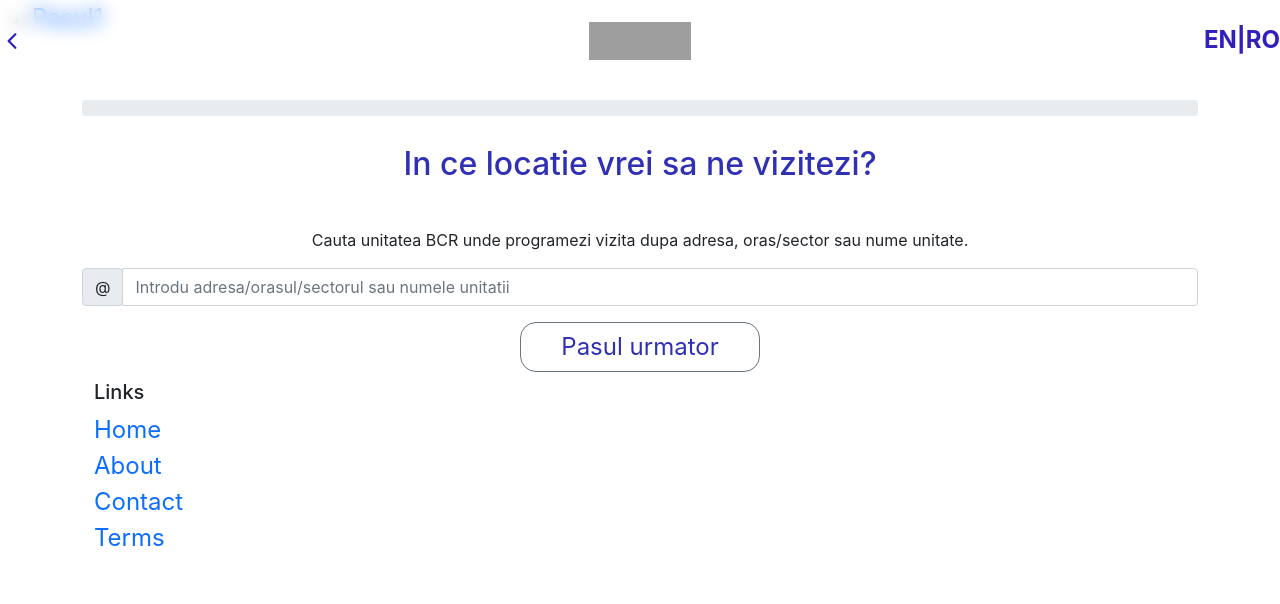
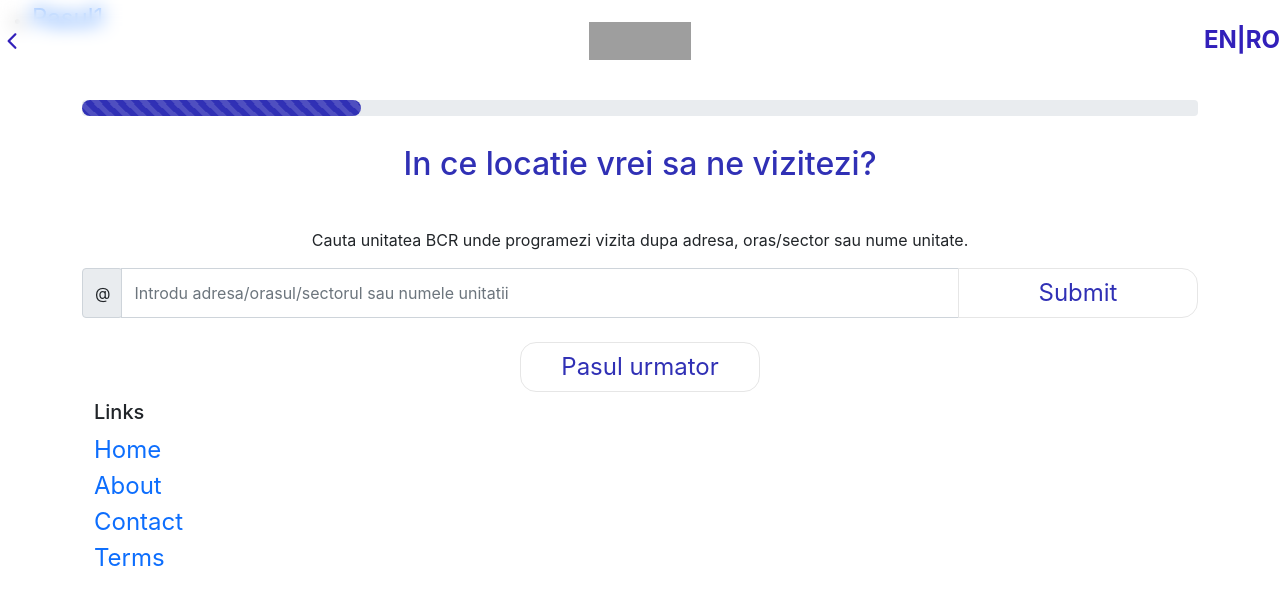
Before and after one commit to Hvdri/hackITall12-10-2022, a React (Create React App) app in the folder frontend/: page /Pasul2 in a window 1280 px wide. Shown: the top 604 px of the page. Built offline with nearby package versions, Linux system fonts and the light colour scheme; grey boxes are pictures that could not be loaded.

Commit message:
FUCKING YOYO IS BACK BBY

```diff
--- a/frontend/package.json
+++ b/frontend/package.json
@@ -7,6 +7,7 @@
     "@testing-library/react": "^13.4.0",
     "@testing-library/user-event": "^13.5.0",
     "i": "^0.3.7",
+    "jquery": "^3.6.1",
     "npm": "^9.2.0",
     "or": "^0.2.0",
     "react": "^18.2.0",
--- a/frontend/src/components/pasul1/Pasul1.css
+++ b/frontend/src/components/pasul1/Pasul1.css
@@ -49,7 +49,7 @@
     min-width: 15rem;
 }
 
-.progress-bar {
+.progress {
     width: 14.2857142857%;
 }
 
--- a/frontend/src/components/pasul1/Pasul1.jsx
+++ b/frontend/src/components/pasul1/Pasul1.jsx
@@ -3,31 +3,36 @@ import { BrowserRouter as Router,Routes, Route, Link } from 'react-router-dom';
 
 import Footer from '../../sharepages/footer/Footer';
 import Navbar from '../../sharepages/navbar/Navbar';
-
+import $ from "jquery";
 import './Pasul1.css';
 
+import '../../App'
 
 import { useState } from 'react';
 // import axios from "axios";
 
 function Pasul1 (){
 
-  const [motiv, setMotiv] = useState('');
+    const [name, setName] = useState("");
+    const [result, setResult] = useState("");
 
-  let ofr = 'Operatiune fara numerar';
+    const handleChange = (e) => {
+        setName(e.target.value);
+    };
 
-  const handleClick = (e) => {
-    e.preventDefault();
-    console.log(motiv);
-    // axios.get('http://localhost:5000/api/pasul1')
-    // .then(res => {
-    //   console.log(res);
-    //   setData(res.data);
-    // })
-    // .catch(err => {
-    //   console.log(err);
-    // })
-  }
+    const handleSumbit = (e) => {
+        e.preventDefault();
+        const form = $(e.target);
+        $.ajax({
+            type: "POST",
+            url: form.attr("action"),
+            data: form.serialize(),
+            success(data) {
+                setResult(data);
+            },
+        });
+    };
+
 
 
 
@@ -36,7 +41,7 @@ function Pasul1 (){
       <div className='container pt-5'>
       <Navbar />
       <div class="progress">
-        <div class="progress-bar" role="progressbar" aria-valuenow="25" aria-valuemin="0" aria-valuemax="100"></div>
+        <div class="progress-bar progress-bar-striped progress-bar-animated" role="progressbar" aria-valuenow="75" aria-valuemin="0" aria-valuemax="100"></div>
       </div>
 
       <div class="d-flex align-items-center flex-column">
@@ -46,14 +51,17 @@ function Pasul1 (){
 
       <div className='container col-align-items-center col-5'>
         <div className='row'>
-          <button type="button" className="btn btn-primary" data-toggle="button" aria-pressed="false" autocomplete="off" >
+          <button type="button" className="btn btn-primary" data-toggle="button" aria-pressed="false" autocomplete="off"
+          action="http://localhost:8000/server.php"
+            method="post"
+            onClick={(event) => handleSumbit(event)}
+          >
               Depunere sau retragere numerar
           </button>
         </div>
 
         <div className='row'>
           <button type="button" className="btn btn-primary" data-toggle="button" aria-pressed="false" autocomplete="off"
-                  onClick={() => setMotiv(ofr)}
                   name='name'
           >
               Operatiune fara numerar
--- a/frontend/src/components/pasul2/Pasul2.css
+++ b/frontend/src/components/pasul2/Pasul2.css
@@ -1,3 +1,12 @@
-.progress-bar2 {
+.pro2 {
     width: 28.5714285714%;
 }
+
+.btn {
+    border: 1px solid #e6e6e6;
+    border-radius: 1rem;
+}
+
+.span {
+    font-size: 10px;
+}
--- a/frontend/src/components/pasul2/Pasul2.jsx
+++ b/frontend/src/components/pasul2/Pasul2.jsx
@@ -3,15 +3,39 @@ import '../../App';
 import { BrowserRouter as Router,Routes, Route, Link } from 'react-router-dom';
 import Navbar from '../../sharepages/navbar/Navbar';
 import Footer from '../../sharepages/footer/Footer';
+import $ from "jquery";
+import './Pasul2.css';
+import { useState } from 'react';
 
-import './Pasul2.css';
 
 function Pasul2(){
+  const [name, setName] = useState("");
+    const [result, setResult] = useState("");
+
+    const handleChange = (e) => {
+        setName(e.target.value);
+    };
+
+    const handleSumbit = (e) => {
+        e.preventDefault();
+        const form = $(e.target);
+        $.ajax({
+            type: "POST",
+            url: form.attr("action"),
+            data: form.serialize(),
+            success(data) {
+                setResult(data);
+                console.log(data);
+            },
+        });
+    };
+
     return (
         <div className='container pt-5'>
         <Navbar />
-        <div class="progress">
-        <div class="progress-bar2" role="progressbar" aria-valuenow="25" aria-valuemin="0" aria-valuemax="100"></div>
+        <div class="progress pro2">
+        <div class="progress-bar progress-bar-striped progress-bar-animated" role="progressbar" aria-valuenow="75" aria-valuemin="0" aria-valuemax="100"></div>
+
         </div>
 
         <div class="d-flex align-items-center flex-column">
@@ -21,12 +45,27 @@ function Pasul2(){
 
         <div className='d-flex flex-column'>
 
-          <div class="input-group mb-3 d-flex">
-              <div class="input-group-prepend">
+
+              <form class="input-group mb-3 d-flex"
+                action="http://localhost:8000/server.php"
+                method="post"
+                onSubmit={(event) => handleSumbit(event)}
+              >
+              <div class="input-group-prepend d-flex">
                 <span class="input-group-text" id="basic-addon1">@</span>
               </div>
-            <input type="text" class="form-control" placeholder="Introdu adresa/orasul/sectorul sau numele unitatii" aria-label="Username" aria-describedby="basic-addon1"/>
-          </div>
+
+                <label htmlFor="name"></label>
+                <input type="text"
+                    id="name"
+                    name="name"
+                    value={name}
+                    onChange={(event) => handleChange(event)} class="form-control" placeholder="Introdu adresa/orasul/sectorul sau numele unitatii" aria-label="Username" aria-describedby="basic-addon1"
+                />
+                <button className='btn btn-primary' type="submit">Submit</button>
+                </form>
+                <h1>{result}</h1>
+
 
           <Link to="/Pasul3" className='d-flex justify-content-center'>
             <button className='btn btn-secondary'>
--- a/frontend/src/components/pasul3/Pasul3.css
+++ b/frontend/src/components/pasul3/Pasul3.css
@@ -1,3 +1,3 @@
-.progress-bar {
+.progress {
     width: 42.8571428571%;
 }
--- a/frontend/src/components/pasul4/Pasul4.css
+++ b/frontend/src/components/pasul4/Pasul4.css
@@ -1,3 +1,3 @@
-.progress-bar {
+.progress {
     width: 57.1428571429%;
 }
--- a/frontend/src/components/pasul5/Pasul5.css
+++ b/frontend/src/components/pasul5/Pasul5.css
@@ -1,3 +1,3 @@
-.progress-bar {
+.progress {
     width: 71.4285714286%;
 }
--- a/frontend/src/components/pasul6/Pasul6.css
+++ b/frontend/src/components/pasul6/Pasul6.css
@@ -1,3 +1,3 @@
-.progress-bar {
+.progress {
     width: 85.7142857143%;
 }
--- a/frontend/src/components/pasul7/Pasul7.css
+++ b/frontend/src/components/pasul7/Pasul7.css
@@ -1,3 +1,3 @@
-.progress-bar {
+.progress {
     width: 100%;
 }
```
Also changed, not shown: 1 other file (tests, documents, lock files or other folders).
